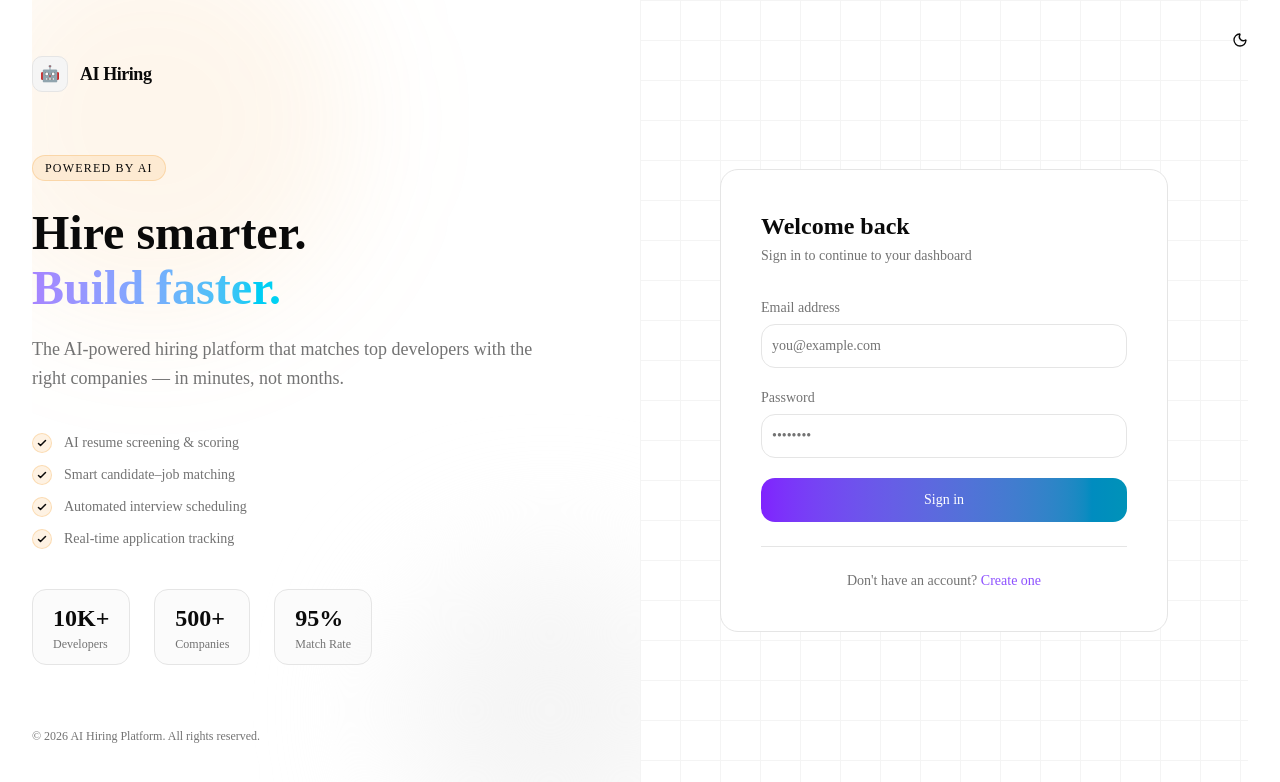
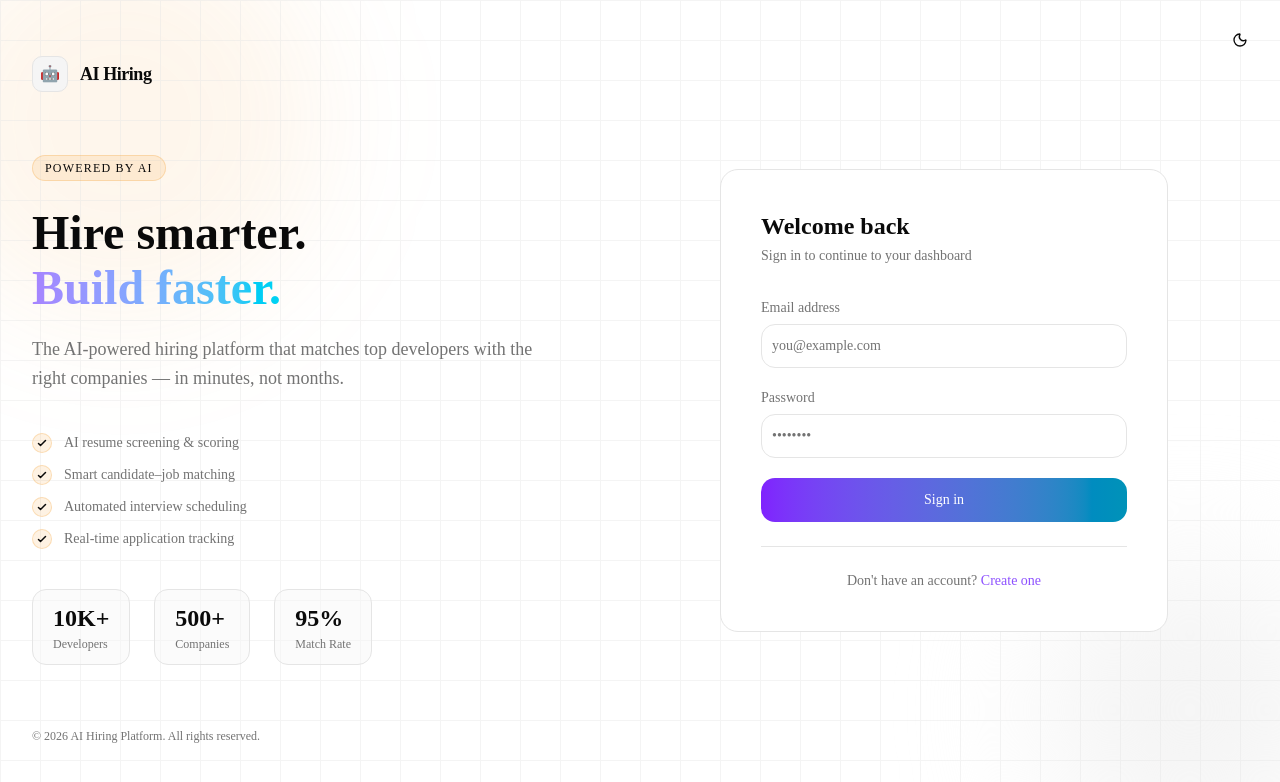
Before and after one commit to MilonChandraDas/ai-hiring-platform-bd, a Next.js app: page /login in a window 1280 px wide. Shown: the top 782 px of the page. Built offline with nearby package versions, Linux system fonts and the light colour scheme; no server answers.

Commit message:
refactor: enhance layout structure and styling in AuthLayout component

```diff
--- a/src/app/(auth)/AuthLayout.tsx
+++ b/src/app/(auth)/AuthLayout.tsx
@@ -26,17 +26,28 @@ export function AuthLayout({
   children,
 }: AuthLayoutProps) {
   return (
-    <div className="min-h-screen bg-background flex justify-center">
+    <div className="min-h-screen bg-background relative overflow-hidden">
+      {/* Layer 1: Background decoration — পুরো viewport জুড়ে, edge-to-edge */}
+      <div className="absolute top-[-80px] left-[-80px] w-[400px] h-[400px] bg-[var(--brand)]/10 rounded-full blur-3xl pointer-events-none z-0" />
+      <div className="absolute bottom-[-60px] right-[-60px] w-[300px] h-[300px] bg-muted rounded-full blur-3xl pointer-events-none z-0" />
+      <div
+        className="absolute inset-0 opacity-40 z-0"
+        style={{
+          backgroundImage: `linear-gradient(var(--border) 1px, transparent 1px), linear-gradient(90deg, var(--border) 1px, transparent 1px)`,
+          backgroundSize: "40px 40px",
+        }}
+      />
+
       <div className="absolute top-6 right-6 z-20">
         <ThemeToggle />
       </div>
+
+      {/* Layer 2: Content — Container দিয়ে বাঁধা, decoration এর ওপরে */}
+      <div className="relative z-10 flex justify-center min-h-screen">
         <Container className="flex">
           {/* Left Side */}
-        <div className="hidden lg:flex flex-col w-1/2 py-14 pr-14 relative overflow-hidden">
-          <div className="absolute top-[-80px] left-[-80px] w-[400px] h-[400px] bg-[var(--brand)]/10 rounded-full blur-3xl pointer-events-none" />
-          <div className="absolute bottom-[-60px] right-[-60px] w-[300px] h-[300px] bg-muted rounded-full blur-3xl pointer-events-none" />
-
-          <div className="relative z-10 flex items-center gap-3">
+          <div className="hidden lg:flex flex-col w-1/2 py-14 pr-14">
+            <div className="flex items-center gap-3">
               <div className="h-9 w-9 rounded-lg bg-secondary border border-border flex items-center justify-center text-base">
                 🤖
               </div>
@@ -45,8 +56,7 @@ export function AuthLayout({
               </span>
             </div>
 
-          {/* মূল content — বাকি সব জায়গা নিয়ে vertically centered */}
-          <div className="relative z-10 max-w-lg flex-1 flex flex-col justify-center">
+            <div className="max-w-lg flex-1 flex flex-col justify-center">
               <div
                 className={`inline-block w-fit text-xs font-medium border px-3 py-1 rounded-full mb-6 tracking-widest uppercase ${badgeColorClasses[badgeColor]}`}
               >
@@ -84,22 +94,14 @@ export function AuthLayout({
               </div>
             </div>
 
-          <div className="relative z-10 text-xs text-muted-foreground">
+            <div className="text-xs text-muted-foreground">
               © 2026 AI Hiring Platform. All rights reserved.
             </div>
           </div>
 
           {/* Right Side */}
-        <div className="flex-1 flex items-center justify-center py-6 md:py-10 relative">
-          <div
-            className="absolute inset-0 opacity-40"
-            style={{
-              backgroundImage: `linear-gradient(var(--border) 1px, transparent 1px), linear-gradient(90deg, var(--border) 1px, transparent 1px)`,
-              backgroundSize: "40px 40px",
-            }}
-          />
-
-          <div className="relative z-10 w-full max-w-md">
+          <div className="flex-1 flex items-center justify-center py-6 md:py-10">
+            <div className="w-full max-w-md">
               <div className="bg-card border border-border rounded-2xl p-8 md:p-10">
                 {children}
               </div>
@@ -107,5 +109,6 @@ export function AuthLayout({
           </div>
         </Container>
       </div>
+    </div>
   );
 }
```
Lines whose indentation alone changed are shown as unchanged.
